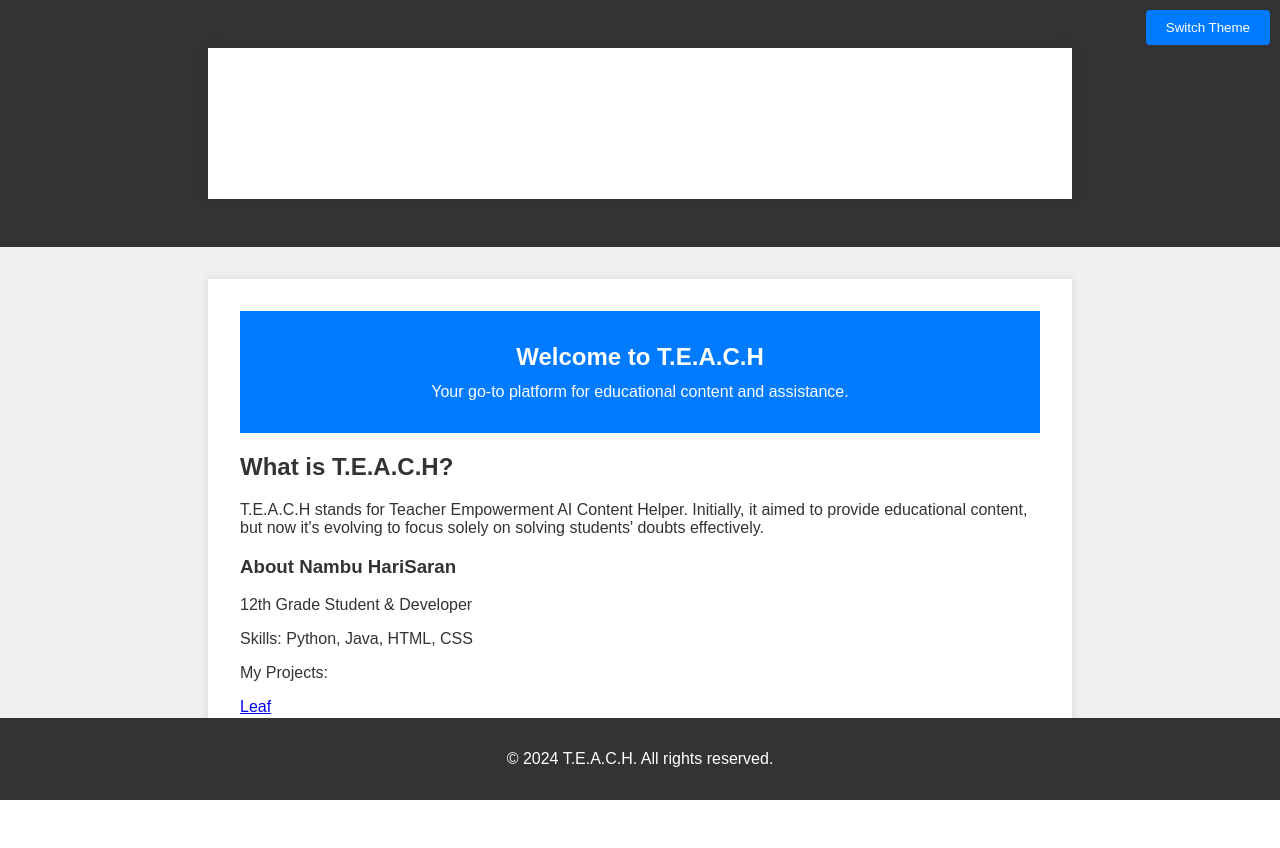
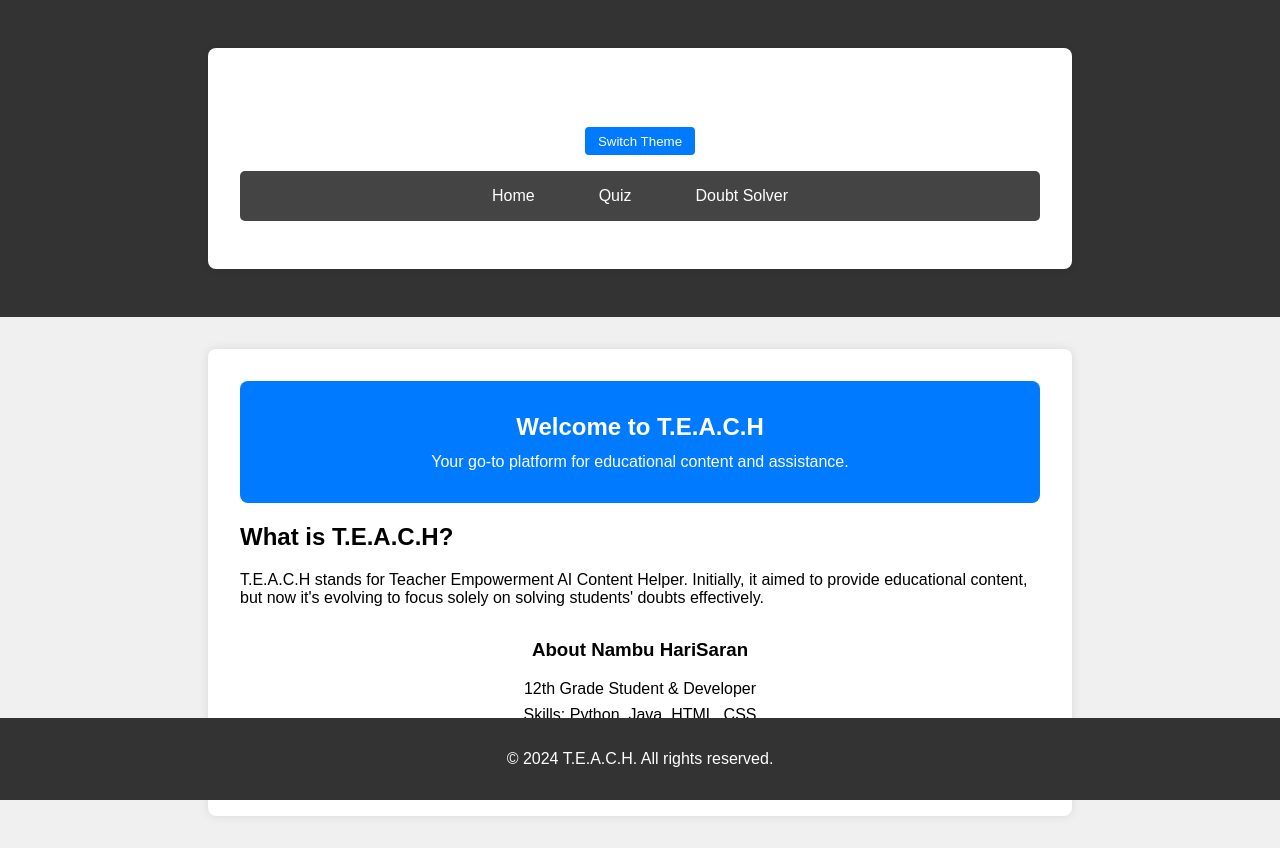
Before and after one commit to HARISARAN123/TEACH, a Flask app: page / in a window 1280 px wide. Before the commit the page ends 800 px from the top, so only its background shows below. Run offline with Flask 3, Linux system fonts and the light colour scheme.

Commit message:
Update style.css

```diff
--- a/static/style.css
+++ b/static/style.css
@@ -1,10 +1,10 @@
-/* Default Light Theme */
+/* Basic Styles */
 body {
     font-family: Arial, sans-serif;
     margin: 0;
     padding: 0;
     background-color: #f0f0f0;
-    color: #333;
+    transition: background-color 0.3s, color 0.3s;
 }
 
 header {
@@ -12,30 +12,51 @@ header {
     color: #fff;
     padding: 1em 0;
     text-align: center;
+    transition: background-color 0.3s;
 }
 
 header h1 {
     margin: 0;
 }
 
+header .theme-switcher {
+    background: #007BFF;
+    color: #fff;
+    border: none;
+    padding: 0.5em 1em;
+    cursor: pointer;
+    margin-top: 10px;
+    border-radius: 4px;
+}
+
+header .theme-switcher:hover {
+    background: #0056b3;
+}
+
 nav ul {
     list-style: none;
     padding: 0;
-    text-align: center;
+    display: flex;
+    justify-content: center;
+    background-color: #444;
+    border-radius: 5px;
 }
 
 nav ul li {
-    display: inline;
-    margin: 0 10px;
+    margin: 0;
 }
 
 nav ul li a {
     color: #fff;
     text-decoration: none;
+    display: block;
+    padding: 1em 2em;
+    transition: background-color 0.3s, color 0.3s;
 }
 
 nav ul li a:hover {
-    text-decoration: underline;
+    background-color: #007BFF;
+    color: #fff;
 }
 
 .container {
@@ -44,6 +65,8 @@ nav ul li a:hover {
     background-color: #fff;
     padding: 2em;
     box-shadow: 0 0 10px rgba(0, 0, 0, 0.1);
+    border-radius: 8px;
+    transition: background-color 0.3s, color 0.3s;
 }
 
 .hero {
@@ -51,6 +74,7 @@ nav ul li a:hover {
     color: #fff;
     padding: 2em 0;
     text-align: center;
+    border-radius: 8px;
 }
 
 .hero h2 {
@@ -61,54 +85,13 @@ nav ul li a:hover {
     margin: 0;
 }
 
-.portfolio {
+.info {
     text-align: center;
+    margin-top: 2em;
 }
 
-.portfolio img {
-    max-width: 150px;
-    border-radius: 50%;
-}
-
-.portfolio p {
+.info p {
     margin: 0.5em 0;
-}
-
-form {
-    display: flex;
-    flex-direction: column;
-}
-
-form label {
-    margin-top: 1em;
-}
-
-form input, form textarea {
-    padding: 0.5em;
-    margin-top: 0.5em;
-    border: 1px solid #ccc;
-    border-radius: 4px;
-}
-
-form button {
-    padding: 0.7em;
-    margin-top: 1em;
-    background-color: #007BFF;
-    color: #fff;
-    border: none;
-    border-radius: 4px;
-    cursor: pointer;
-}
-
-form button:hover {
-    background-color: #0056b3;
-}
-
-.question, .answer {
-    margin-top: 2em;
-    padding: 1em;
-    background-color: #f9f9f9;
-    border-left: 4px solid #007BFF;
 }
 
 footer {
@@ -121,47 +104,29 @@ footer {
     width: 100%;
 }
 
-/* Dark Theme */
-body.dark-theme {
+.dark-theme {
     background-color: #333;
-    color: #f0f0f0;
+    color: #fff;
 }
 
-header.dark-theme {
-    background-color: #444;
+.dark-theme header {
+    background-color: #222;
 }
 
-.container.dark-theme {
-    background-color: #555;
-    color: #f0f0f0;
+.dark-theme .container {
+    background-color: #444;
+    color: #fff;
 }
 
-.hero.dark-theme {
-    background: #1a1a1a;
+.dark-theme nav ul {
+    background-color: #222;
 }
 
-.question.dark-theme, .answer.dark-theme {
-    background-color: #444;
-    border-left: 4px solid #007BFF;
+.dark-theme nav ul li a {
+    color: #fff;
 }
 
-footer.dark-theme {
-    background-color: #444;
+.dark-theme nav ul li a:hover {
+    background-color: #0056b3;
+    color: #fff;
 }
-
-/* Theme Switch Button */
-.theme-switcher {
-    position: fixed;
-    top: 10px;
-    right: 10px;
-    background-color: #007BFF;
-    color: #fff;
-    border: none;
-    border-radius: 4px;
-    padding: 10px 20px;
-    cursor: pointer;
-}
-
-.theme-switcher:hover {
-    background-color: #0056b3;
-}
```
